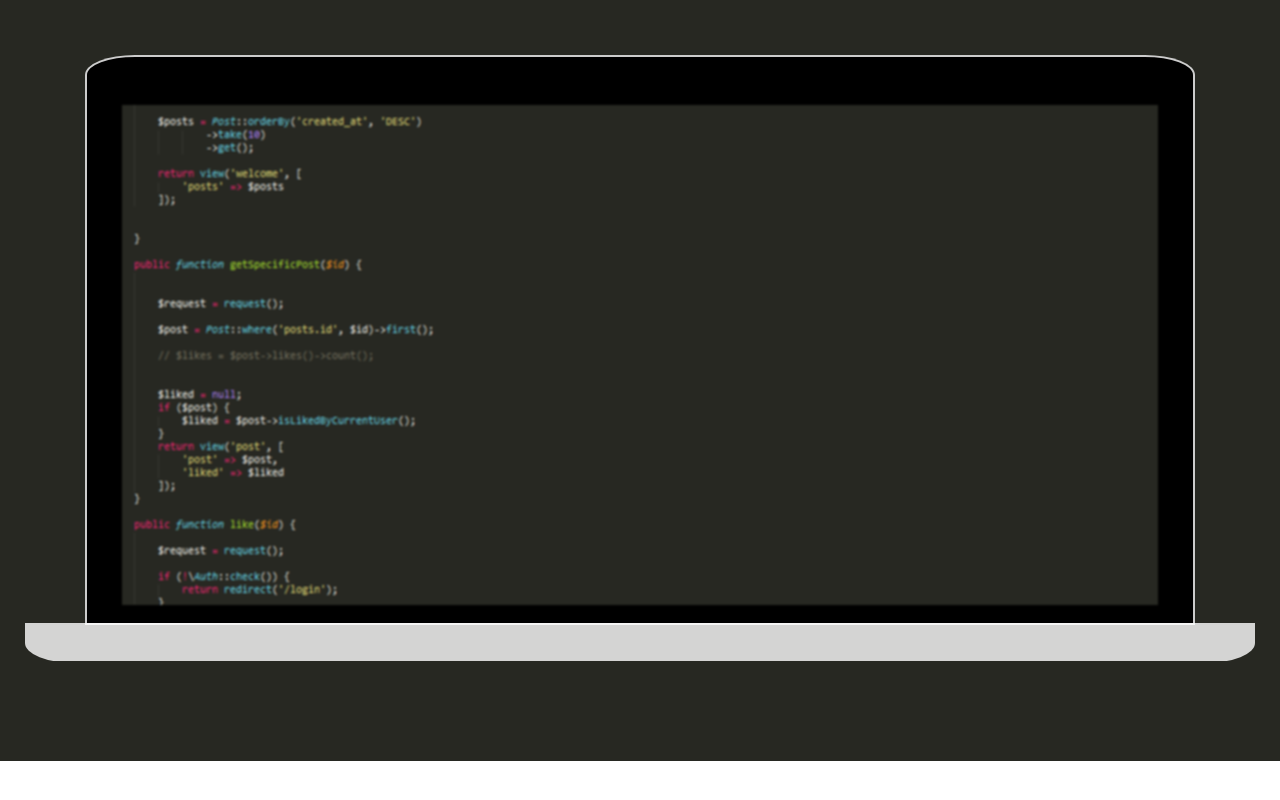
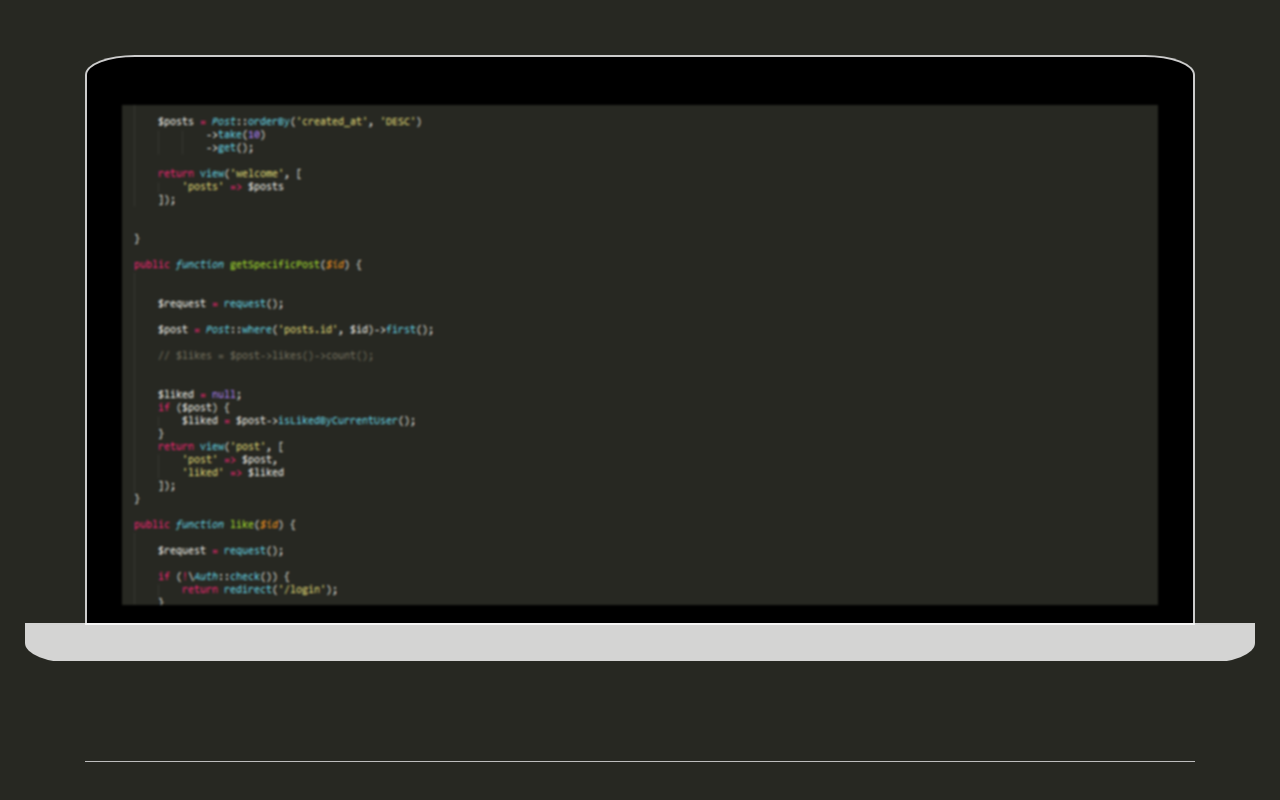
Before and after one commit to karshh/portfolio-angular, an Angular app: page / in a window 1280 px wide. Shown: the part 417-1217 px from the top of the page. Before the commit the page ends 1178 px from the top, so only its background shows below. Built offline with nearby package versions, Linux system fonts and the light colour scheme.

Commit message:
didn't really know what to put on as a footer. Will work on it as web app progresses.

```diff
--- a/src/app/home-jumbo/home-jumbo.component.css
+++ b/src/app/home-jumbo/home-jumbo.component.css
@@ -50,4 +50,11 @@
 .footer {
 	min-height: 100px;
 	background-color: #272822;
+	padding-top: 100px;
 }
+
+.footer hr {
+	background-color: rgba(255, 255, 255, 0.8);
+	padding: 0px;
+	margin:0px;
+}
--- a/src/app/home-jumbo/home-jumbo.component.html
+++ b/src/app/home-jumbo/home-jumbo.component.html
@@ -20,6 +20,15 @@
 
 	</div>
 
+	<div class="footer">
+
+		<div class="container">
+			<hr/>
+			<div class="text-center">
+				<br>
+				<br><br>
+			</div>
+		</div>
+
+	</div>
 </div>
-
-<div class="footer"></div>
```
